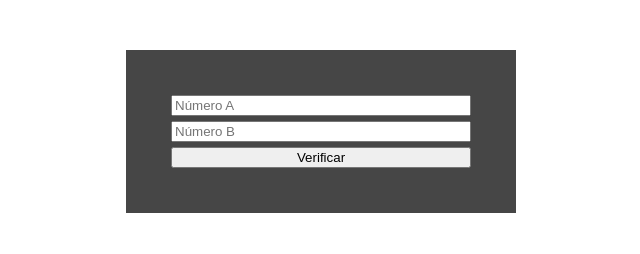
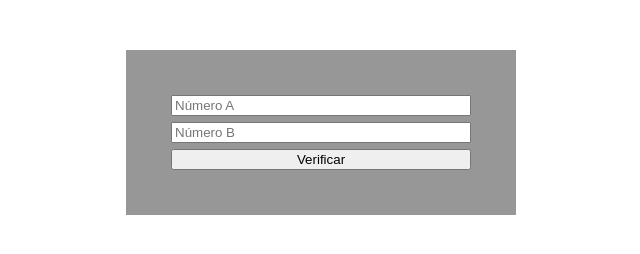
Before and after one commit to ArnorSantosNunes/curso_ebac_frontend-, a plain HTML site: page formulario.html in a window 1280 px wide. Shown: the whole page, without its empty margins (364-1004 px from the left). Drawn offline with Linux system fonts and the light colour scheme.

Commit message:
mudando cor da background-color do formulario

```diff
--- a/exercicio_html_js.html
+++ b/formulario.html
@@ -3,7 +3,7 @@
 <head>
     <meta charset="UTF-8">
     <meta name="viewport" content="width=device-width, initial-scale=1.0">
-    <title>exercicio_html_js</title>
+    <title>formulário</title>
 </head>
 <body>
     <style>
@@ -15,8 +15,8 @@
         }
         .container form{
             width: 300px;
-            background-color: rgb(70, 70, 70);
-            gap: 5px;
+            background-color: rgb(151, 151, 151);
+            gap: 6px;
             display: flex;
             flex-direction: column;
             padding: 15%;
--- a/package.json
+++ /dev/null
@@ -1,5 +0,0 @@
-{
-  "dependencies": {
-    "swiper": "^11.1.15"
-  }
-}
```
Also changed, not shown: README.md (deleted), 1 other file.
